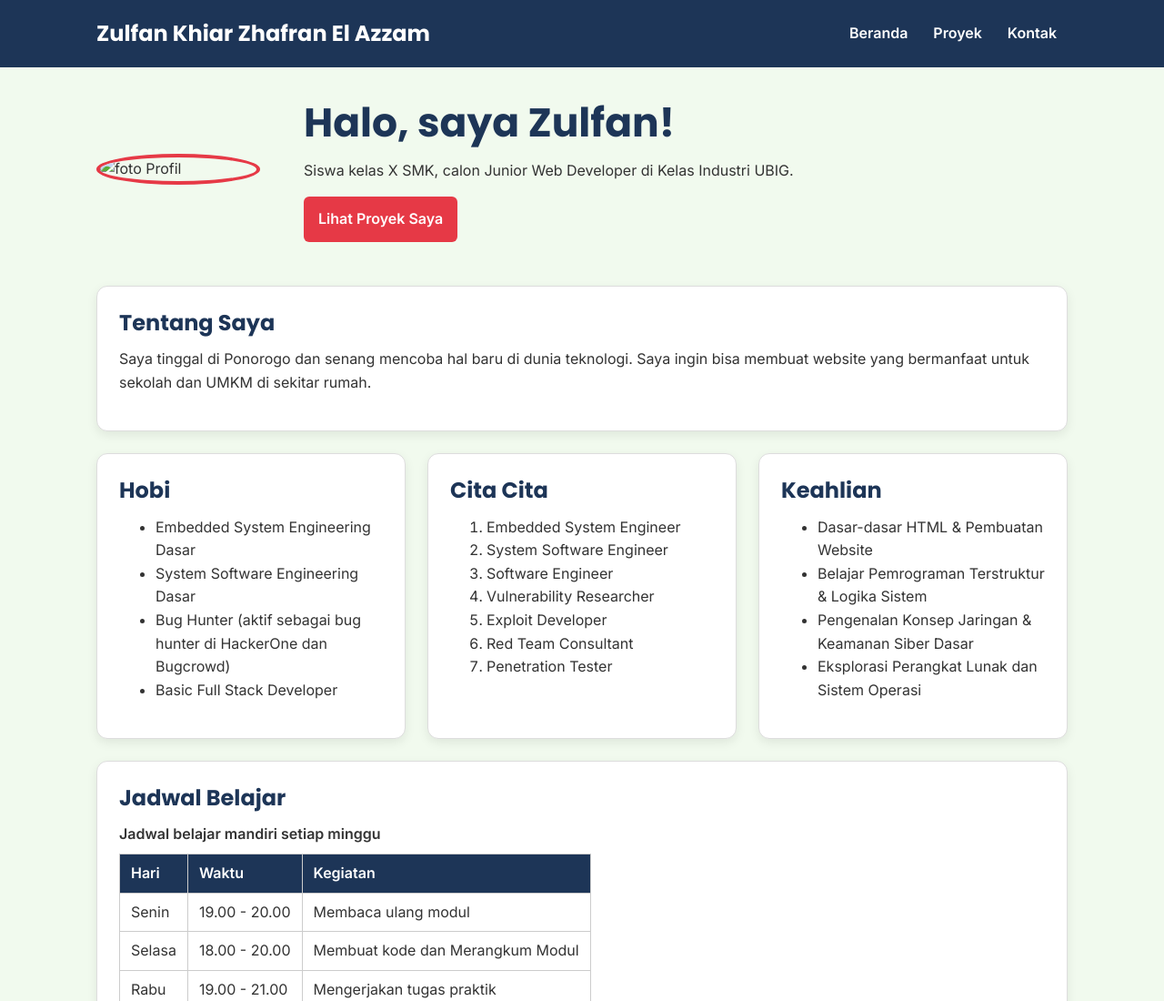
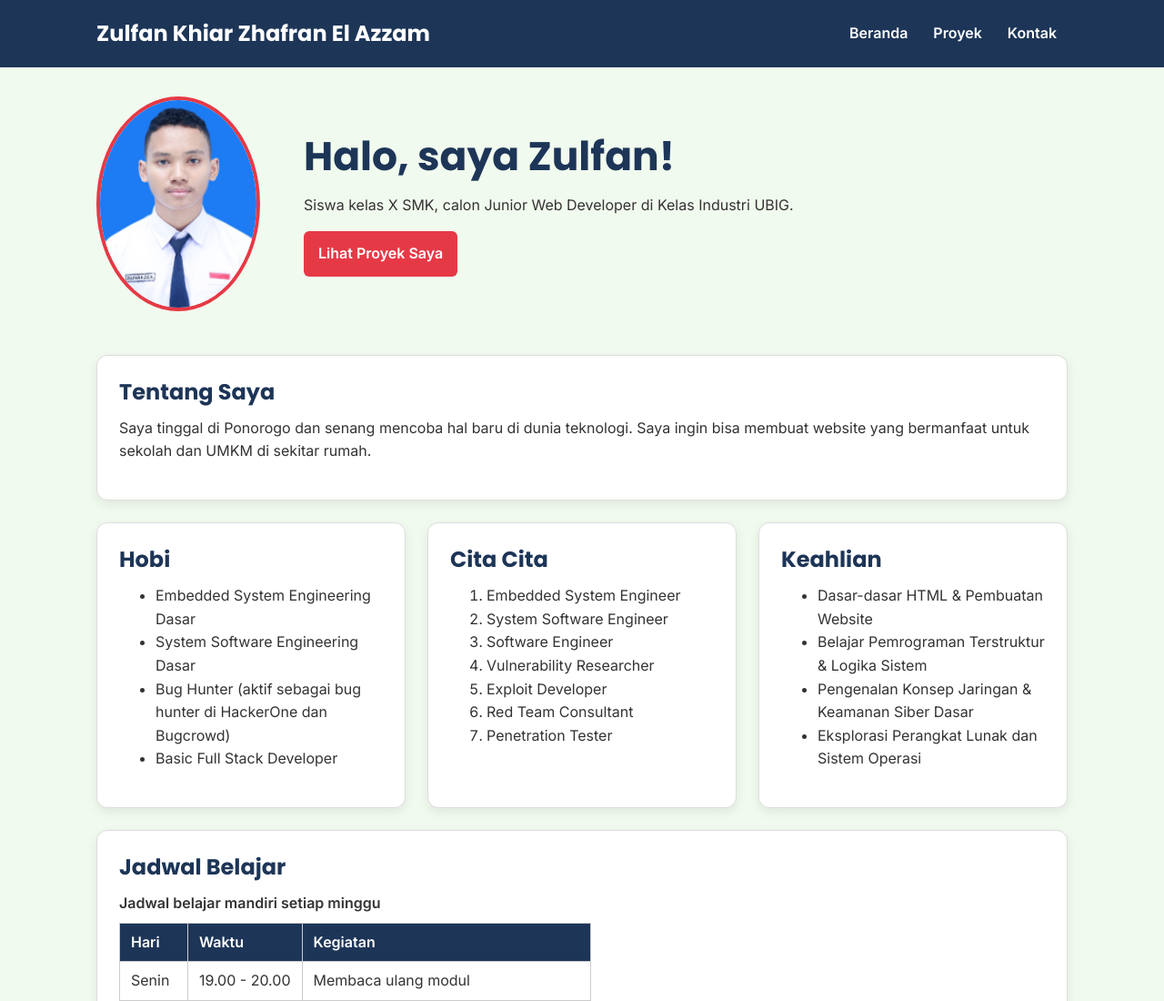
Before and after one commit to zulfankhiar/portofolio, a plain HTML site: page index.html in a window 1280 px wide. Shown: the top 1100 px of the page at 91% size. Drawn offline with Linux system fonts and the light colour scheme.

Commit message:
feat:portofolio v1

```diff
--- a/index.html
+++ b/index.html
@@ -34,7 +34,7 @@
     <main class="container">
         <!-- Kartu 1: Foto Profil dan Tentang Saya-->
         <section class="hero">
-            <img src="WhatsApp Image 2026-10-22 at 22.08.05.jpeg" alt="foto Profil" width="180">
+            <img src="img/foto-profil.jpeg" alt="foto Profil" width="180">
             <div>
                 <h2>Halo, saya Zulfan!</h2>
                 <p>Siswa kelas X SMK, calon Junior Web Developer di Kelas Industri UBIG.</p>
```
